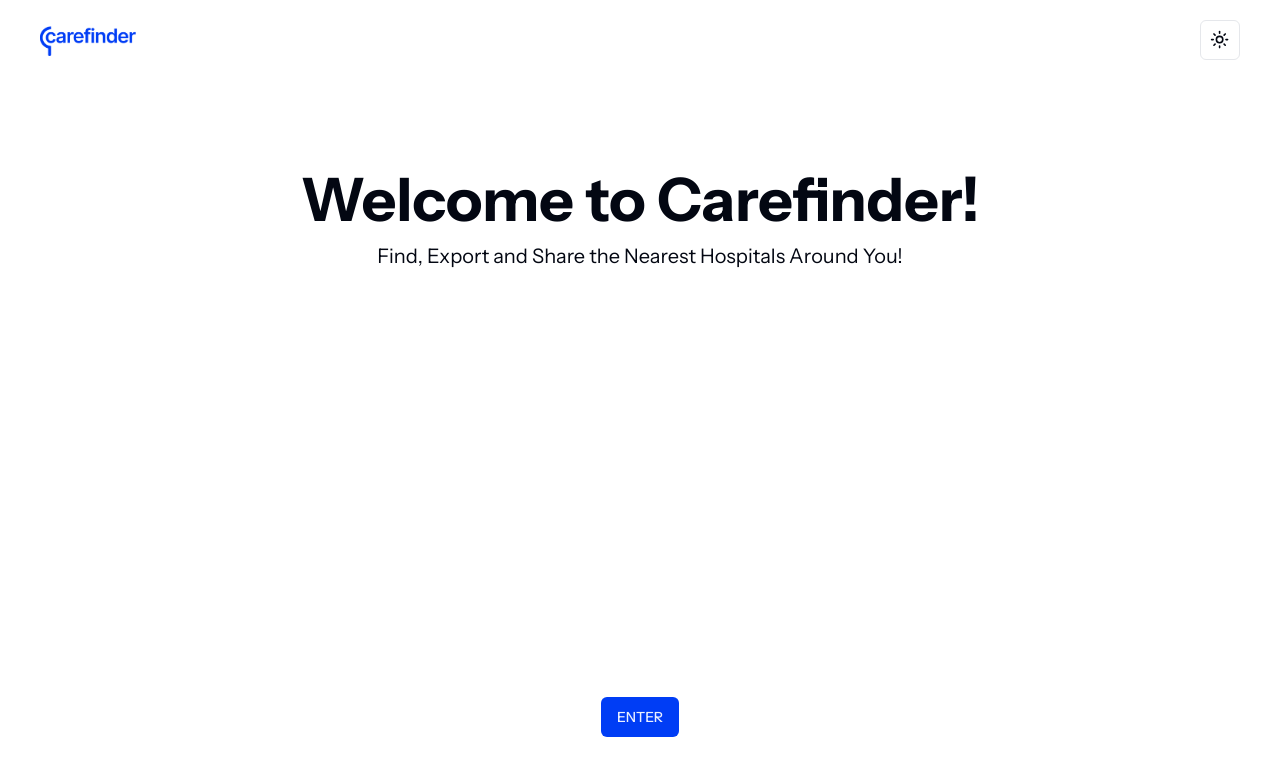
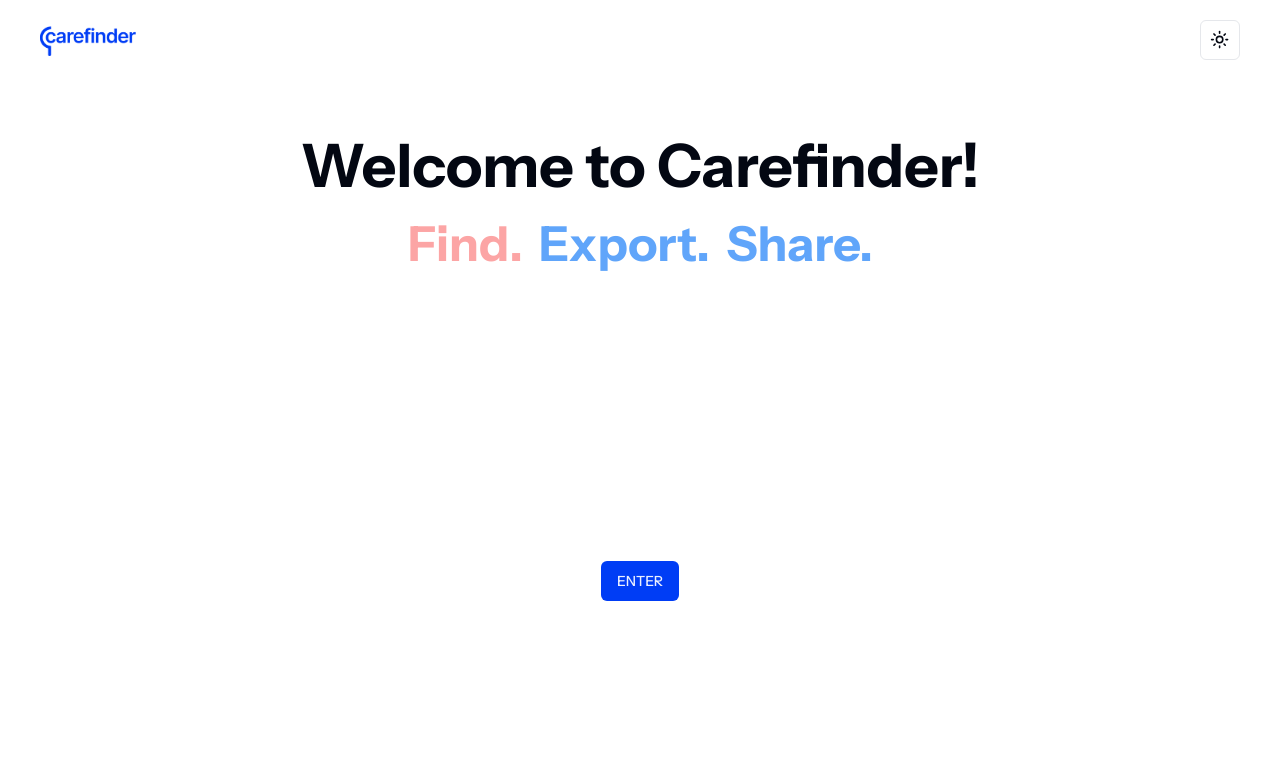
Before and after one commit to nikolasdevs/carefinder, a Next.js app: page / in a window 1280 px wide. Shown: the top 776 px of the page. Built offline with nearby package versions, Linux system fonts and the light colour scheme.

Commit message:
better animation added

```diff
--- a/app/page.tsx
+++ b/app/page.tsx
@@ -18,7 +18,7 @@
           </div>{" "}
           <ModeToggle />
         </div>
-        <div className="h-screen w-full flex flex-col items-center justify-center">
+        <div className="h-screen w-full flex flex-col items-center mt-10">
           <div className="w-full flex flex-col items-center text-center ">
             <motion.div
               initial="hidden"
@@ -37,15 +37,36 @@
                 },
               }}
             >
-              <h1 className="text-6xl font-bold  leading-snug">
+              <h1 className="md:text-6xl text-4xl font-bold  leading-snug">
                 Welcome to Carefinder!
               </h1>
 
-              <p className="text-xl text-center ">
+              {/* <p className="text-xl text-center ">
                 Find, Export and Share the Nearest Hospitals Around You!
-              </p>
+              </p> */}
             </motion.div>
           </div>
+
+          <motion.div
+            initial={{
+              scale: 0,
+            }}
+            animate={{
+              scale: 1,
+            }}
+            transition={{
+              delay: 2,
+              duration: 5,
+              ease: "easeInOut",
+            }}
+          >
+            <div className="flex md:flex-row flex-col gap-5 items-center md:text-6xl text-4xl font-black mt-5">
+              <p className=" text-red-300">Find. </p>
+              <p className=" text-blue-400">Export.</p>
+              <p className=" text-blue-400">Share.</p>
+            </div>
+          </motion.div>
+
           <motion.div
             initial={{
               x: 0,
@@ -63,9 +84,10 @@
             }}
           >
             <div className=" flex items-center justify-center">
-              <Image src={hero} alt="" className="w-1/2" />
+              <Image src={hero} alt="" className="w-1/3" />
             </div>
           </motion.div>
+
           <Link href="/user/login">
             <Button className="  ">ENTER</Button>
           </Link>
```
